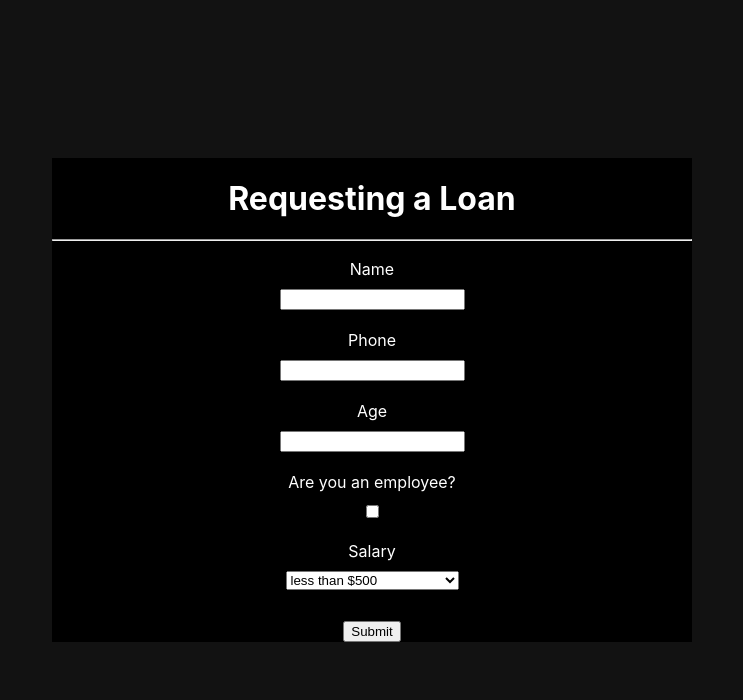
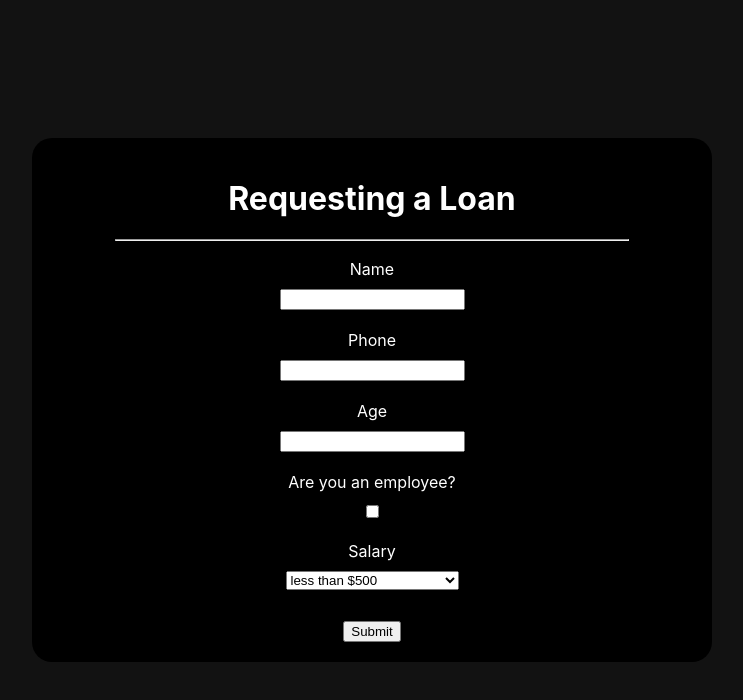
Before and after one commit to Isaladwy/request-loan, a React (Create React App) app: page / in a window 1280 px wide. Shown: the top 700 px of the page, without its empty margins (268-1011 px from the left). Built offline with nearby package versions, Linux system fonts and the light colour scheme.

Commit message:
style(LoanForm): enhance layout and styling for form container and horizontal rule

```diff
--- a/src/components/LoanForm.jsx
+++ b/src/components/LoanForm.jsx
@@ -1,9 +1,9 @@
 function LoanForm() {
   return (
-    <div style={{ backgroundColor: 'black', textAlign: 'center', width: '50%' }}>
+    <div style={{ backgroundColor: 'black', textAlign: 'center', width: '50%', margin: 'auto', padding: '20px', borderRadius: '20px' }}>
       <form>
         <h1>Requesting a Loan</h1>
-        <hr />
+        <hr style={{width:'80%'}}/>
         <div
           style={{
             display: 'flex',
```
